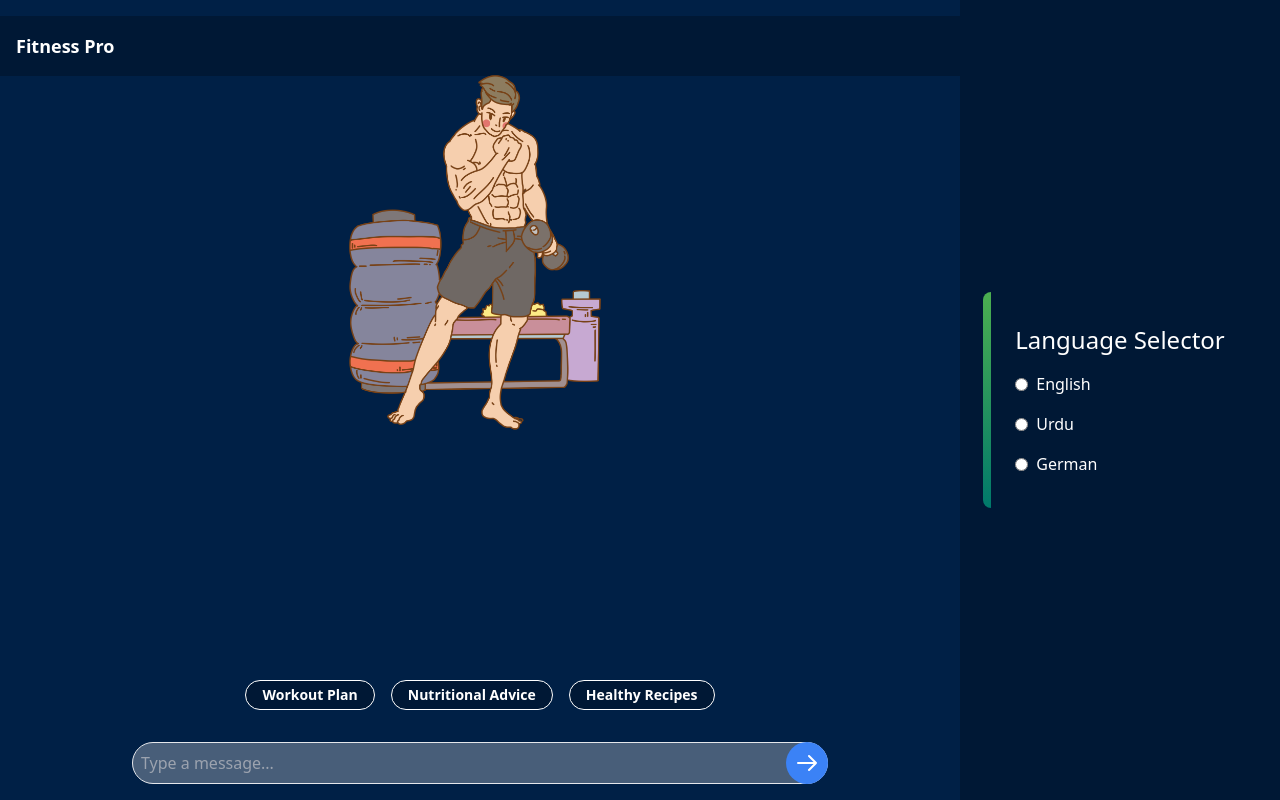
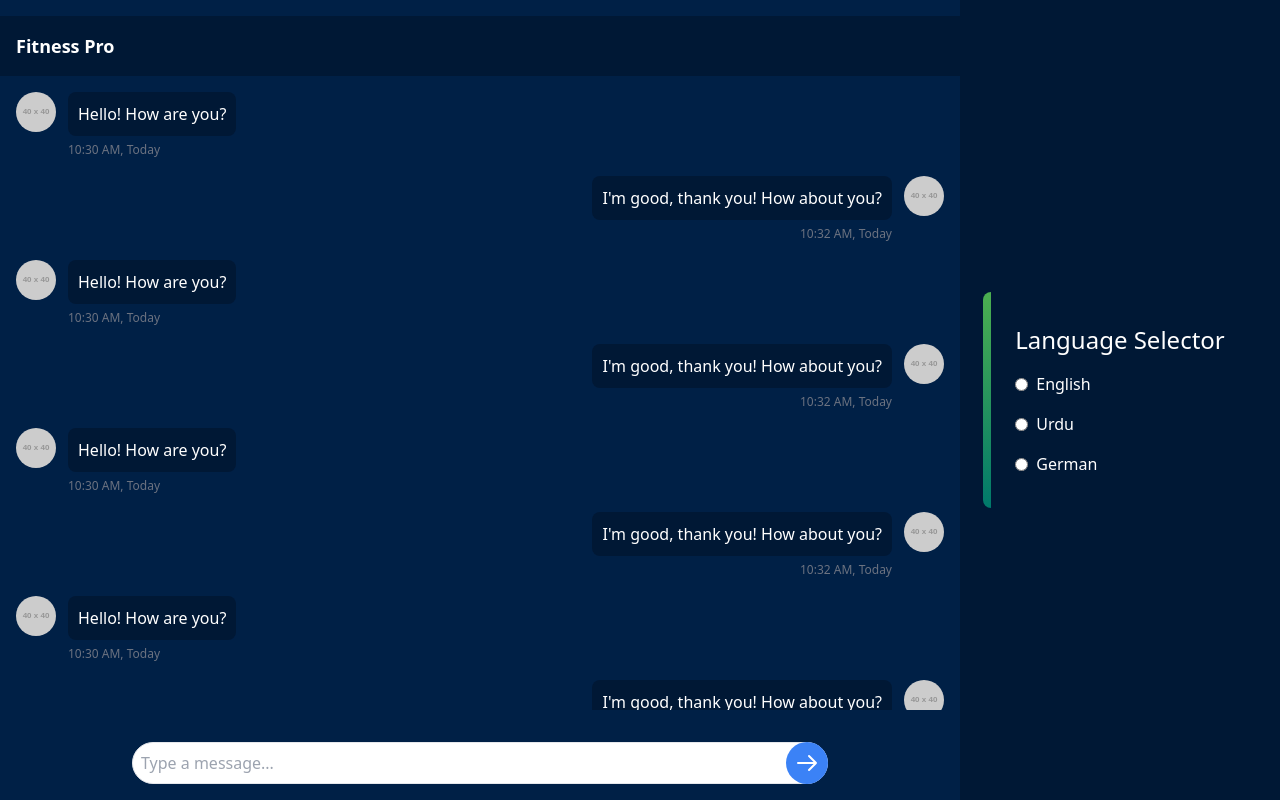
Before and after one commit to syedfarhadhaider5/fitneess-chatbot-frontend, a Next.js app: page / in a window 1280 px wide. Built offline with nearby package versions, Linux system fonts and the light colour scheme.

Commit message:
Fix: css issue

```diff
--- a/pages/components/Chatbox_index.tsx
+++ b/pages/components/Chatbox_index.tsx
@@ -1,7 +1,7 @@
 import React, { useState } from 'react';
 
 export default function ChatboxIndex() {
-    const [uservisit, setUservisit] = useState(true);
+    const [uservisit, setUservisit] = useState(false);
     const [questions, setQuestions] = useState([]);
     const [activeCategory, setActiveCategory] = useState('');
     const [selectedLanguage, setSelectedLanguage] = useState('');
@@ -64,7 +64,7 @@ export default function ChatboxIndex() {
                                 )}
                                 {!uservisit && (
                                     <>
-                                        <div className="flex-1 overflow-y-auto">
+                                        <div className="flex-1 overflow-y-auto mt-8">
                                             {/* Chat messages */}
                                             <div className="flex items-start mb-4">
                                                 <img
```
